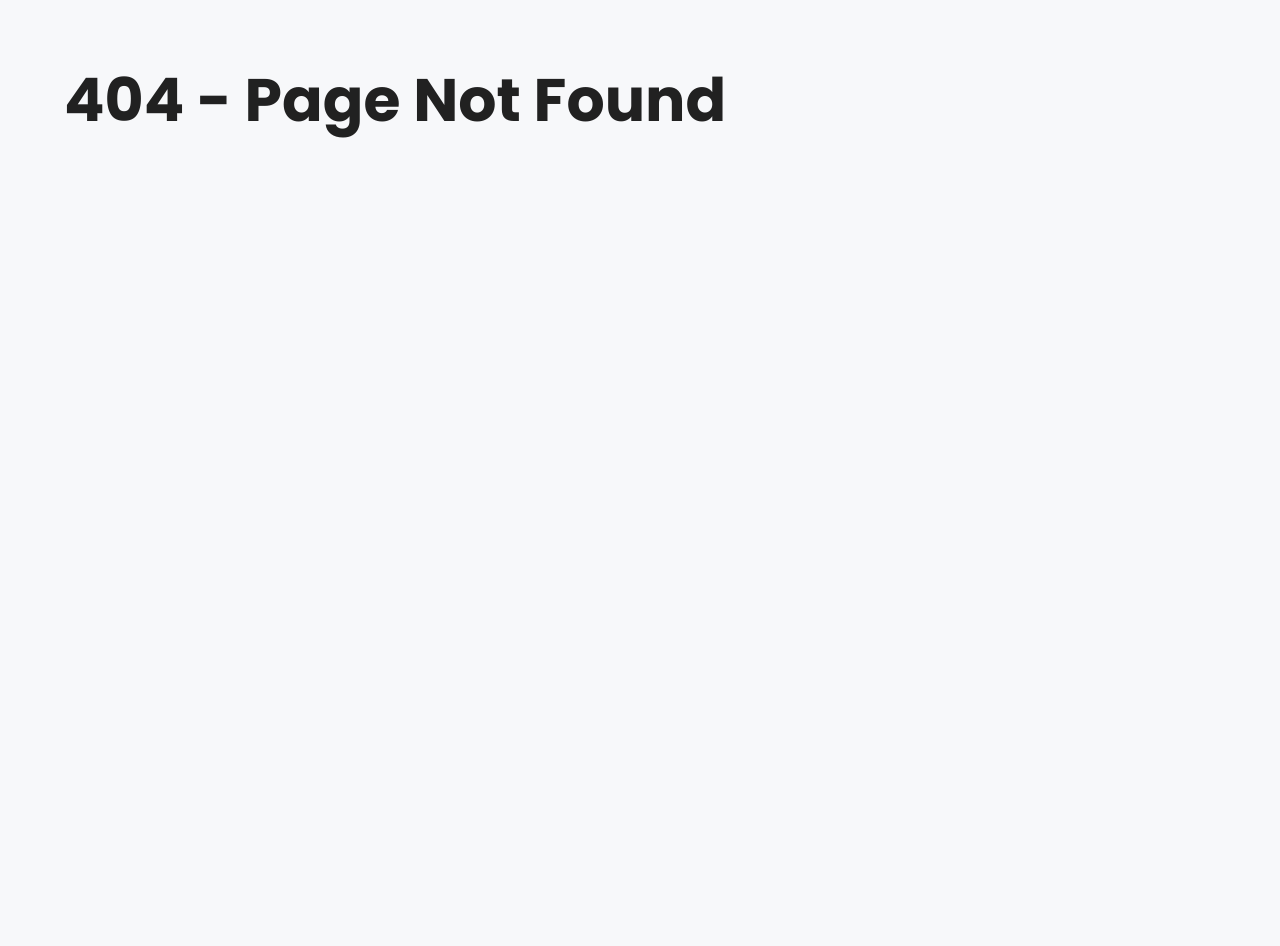
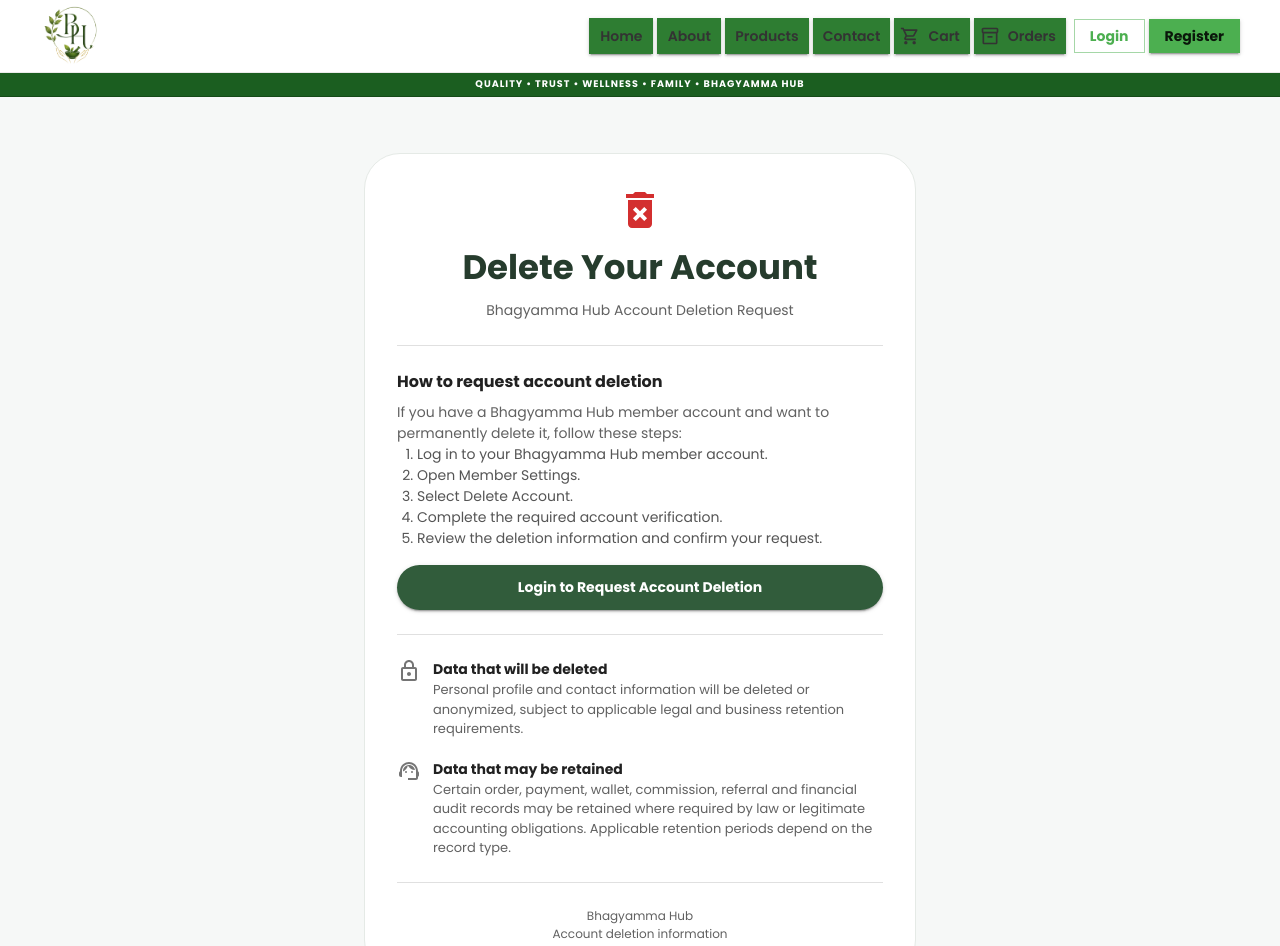
Before and after one commit to ChandanaBk-git/bhagyamma-hub, a React (Vite) app in the folder client/: page /delete-account in a window 1280 px wide. Before the commit this address had no page. Shown: the top 946 px of the page. Before the commit the page ends 800 px from the top, so only its background shows below. Built offline with nearby package versions, Linux system fonts and the light colour scheme.

Commit message:
settings to deleteaccount

```diff
--- /dev/null
+++ b/client/src/pages/DeleteAccount.jsx
@@ -0,0 +1,153 @@
+
+import React from "react";
+import {
+  Box,
+  Container,
+  Typography,
+  Paper,
+  Button,
+  Stack,
+  Divider,
+} from "@mui/material";
+import {
+  DeleteForever,
+  LockOutlined,
+  SupportAgent,
+} from "@mui/icons-material";
+import { Link } from "react-router-dom";
+
+const DeleteAccount = () => {
+  return (
+    <Box
+      sx={{
+        minHeight: "100vh",
+        bgcolor: "#F6F8F7",
+        py: { xs: 4, sm: 7 },
+      }}
+    >
+      <Container maxWidth="sm">
+        <Paper
+          elevation={0}
+          sx={{
+            p: { xs: 2.5, sm: 4 },
+            borderRadius: 3,
+            border: "1px solid #E5EAE6",
+          }}
+        >
+          <Stack alignItems="center" spacing={1.5}>
+            <DeleteForever
+              sx={{ fontSize: 48, color: "#D32F2F" }}
+            />
+
+            <Typography
+              variant="h4"
+              fontWeight={800}
+              textAlign="center"
+              color="#263C2D"
+            >
+              Delete Your Account
+            </Typography>
+
+            <Typography
+              color="text.secondary"
+              textAlign="center"
+              fontSize={14}
+            >
+              Bhagyamma Hub Account Deletion Request
+            </Typography>
+          </Stack>
+
+          <Divider sx={{ my: 3 }} />
+
+          <Typography fontWeight={700} mb={1}>
+            How to request account deletion
+          </Typography>
+
+          <Typography color="text.secondary" fontSize={14}>
+            If you have a Bhagyamma Hub member account and
+            want to permanently delete it, follow these steps:
+          </Typography>
+
+          <Box component="ol" sx={{ pl: 2.5, color: "#555", fontSize: 14 }}>
+            <li>Log in to your Bhagyamma Hub member account.</li>
+            <li>Open Member Settings.</li>
+            <li>Select Delete Account.</li>
+            <li>Complete the required account verification.</li>
+            <li>Review the deletion information and confirm your request.</li>
+          </Box>
+
+          <Button
+            component={Link}
+            to="/login"
+            variant="contained"
+            fullWidth
+            sx={{
+              mt: 2,
+              py: 1.3,
+              bgcolor: "#315C3B",
+              borderRadius: 2,
+              textTransform: "none",
+              fontWeight: 700,
+              "&:hover": { bgcolor: "#264A2E" },
+            }}
+          >
+            Login to Request Account Deletion
+          </Button>
+
+          <Divider sx={{ my: 3 }} />
+
+          <Stack direction="row" spacing={1.5} alignItems="flex-start">
+            <LockOutlined color="action" />
+
+            <Box>
+              <Typography fontWeight={700} fontSize={14}>
+                Data that will be deleted
+              </Typography>
+              <Typography color="text.secondary" fontSize={13}>
+                Personal profile and contact information will be
+                deleted or anonymized, subject to applicable
+                legal and business retention requirements.
+              </Typography>
+            </Box>
+          </Stack>
+
+          <Stack
+            direction="row"
+            spacing={1.5}
+            alignItems="flex-start"
+            sx={{ mt: 2.5 }}
+          >
+            <SupportAgent color="action" />
+
+            <Box>
+              <Typography fontWeight={700} fontSize={14}>
+                Data that may be retained
+              </Typography>
+              <Typography color="text.secondary" fontSize={13}>
+                Certain order, payment, wallet, commission,
+                referral and financial audit records may be
+                retained where required by law or legitimate
+                accounting obligations. Applicable retention
+                periods depend on the record type.
+              </Typography>
+            </Box>
+          </Stack>
+
+          <Divider sx={{ my: 3 }} />
+
+          <Typography
+            fontSize={12}
+            color="text.secondary"
+            textAlign="center"
+          >
+            Bhagyamma Hub
+            <br />
+            Account deletion information
+          </Typography>
+        </Paper>
+      </Container>
+    </Box>
+  );
+};
+
+export default DeleteAccount;
--- a/client/src/routes/AppRoutes.jsx
+++ b/client/src/routes/AppRoutes.jsx
@@ -38,6 +38,7 @@ import Cart from "../pages/Cart/Cart";
 import Checkout from "../pages/Checkout/Checkout";
 import Orders from "../pages/Orders/Orders";
 import OrderDetails from "../pages/Orders/OrderDetails";
+import DeleteAccount from "../pages/DeleteAccount";
 
 // =====================================================
 // PRODUCT
@@ -194,6 +195,11 @@ const AppRoutes = () => {
           path="/contact"
           element={<Contact />}
         />
+
+        <Route
+  path="/delete-account"
+  element={<DeleteAccount />}
+/>
 
         <Route
           path="/products"
```
